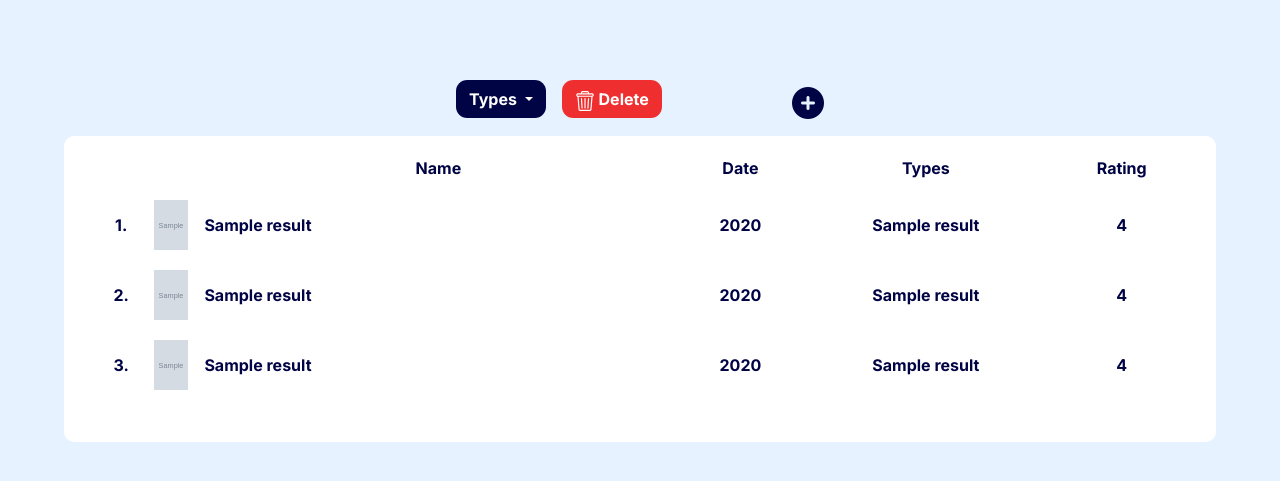
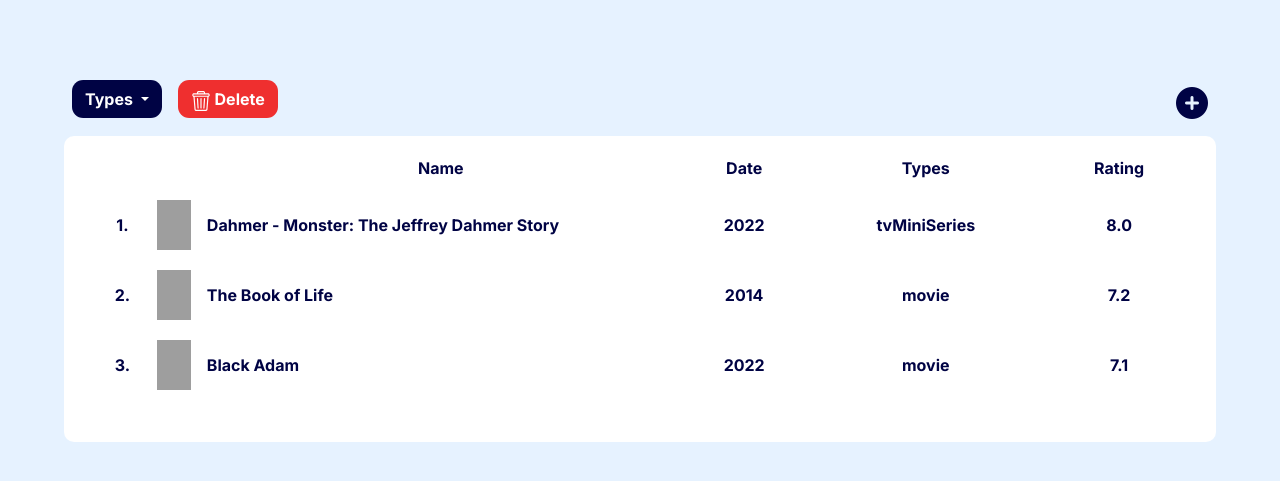
Before and after one commit to Deku0202/M-list, a Flask app: page /list in a window 1280 px wide. Shown: the part 85-566 px from the top of the page. Run offline with Flask 2, Linux system fonts and the light colour scheme; a user stored in the database is signed in; grey boxes marked "Sample" are stand-in pictures; a database or web service that is not in the repository returns one stand-in record (values such as "Sample title"); data that the repository does not hold is empty; some libraries are stand-ins or nearby versions; grey boxes are pictures that could not be loaded.

Commit message:
list slow loading fix

```diff
--- a/app.py
+++ b/app.py
@@ -181,6 +181,11 @@ def add():
     if request.method == "POST":
 
         title = request.form.get("title")
+        name = request.form.get("name")
+        date = request.form.get("date")
+        Type = request.form.get("type")
+        img = request.form.get("img")
+
         arr = ["/title/", "/"]
 
         for a in arr:
@@ -188,13 +193,15 @@ def add():
 
         title = {"name": title}
 
+        rate = rating(title["name"])
+
         own = db.execute("SELECT name FROM p_list WHERE user_id = ?", session["user_id"])
 
         if title in own:
             return jsonify({'error': 'Admin access is required'}), 401
 
         else:
-            db.execute("INSERT INTO p_list (user_id, name) VALUES(?, ?)", session["user_id"], title["name"])
+            db.execute("INSERT INTO p_list (user_id, name, title, date, type, rating, img) VALUES(?, ?, ?, ?, ?, ?, ?)", session["user_id"], name, title["name"], date, Type, rate, img)
             return jsonify({'success': 'good'}), 200
 
     return redirect("/")
@@ -205,11 +212,6 @@ def plist():
 
     lists = []
 
-    plist = db.execute("SELECT name FROM p_list WHERE user_id = ?", session["user_id"])
+    plist = db.execute("SELECT * FROM p_list WHERE user_id = ?", session["user_id"])
 
-    for one in plist:
-        i = look(one["name"])
-        i[0]["rating"] = rating(one["name"])
-        lists.append(i[0])
-
-    return render_template("list.html", lists=lists)
+    return render_template("list.html", lists=plist)
--- a/static/ajax.js
+++ b/static/ajax.js
@@ -4,7 +4,11 @@ function add(e, num){
       type:'POST',
       url:'/add',
       data:{
-         title:$("#title_"+num).val()
+         title:$("#title_"+num).val(),
+         name:$("#name_"+num).val(),
+         date:$("#date_"+num).val(),
+         type:$("#type_"+num).val(),
+         img:$("#img_"+num).val()
       },
       success: function() {
         $('.200').fadeIn('slow');
--- a/static/style.css
+++ b/static/style.css
@@ -382,7 +382,7 @@ table
 
     .m-box
     {
-        width: 30vw;
+        width: 90vw;
     }
 
     .wel
--- a/templates/list.html
+++ b/templates/list.html
@@ -41,8 +41,8 @@
                     <td></td>
                     <td></td>
                     <td>Name</td>
-                    <td>Date</td>
-                    <td>Types</td>
+                    <td class="display-med-none">Date</td>
+                    <td class="display-med-none">Types</td>
                     <td>Rating</td>
                 </thead>
                 <tbody>
@@ -51,10 +51,11 @@
                     {% set row_no = loop.index %}
                     <tr>
                         <td class="pe-2">{{ row_no }}.</td>
-                        <td class="img"><img class="img" src="{{ list["image"]["url"] }}" alt="img"></td>
-                        <td class="fs-small ps-3 text-start lg-title">{{ list["title"] }}</td>
-                        <td class="display-med-none">{{ list["year"] }}</td>
-                        <td class="display-med-none">{{ list["titleType"] }}</td>
+                        <td class="img"><img class="img" src="{{ list["img"] }}" alt="img"></td>
+                        <td class="fs-small ps-3 text-start lg-title">{{ list["name"] }}</td>
+                        <td hidden>{{ list["title"] }}</td>
+                        <td class="display-med-none">{{ list["date"] }}</td>
+                        <td class="display-med-none">{{ list["type"] }}</td>
                         <td class="rating">{{ list["rating"] }}</td>
                     </tr>
                     {% endfor %}
--- a/templates/result.html
+++ b/templates/result.html
@@ -22,6 +22,10 @@
                         <td>
                             <form class="ms-3 me-3" action="/add" method="POST" onsubmit="add(event, {{ row_no }})">
                                 <input hidden id="title_{{ row_no }}" value="{{ result["id"] }}">
+                                <input hidden id="name_{{ row_no }}" value="{{ result["title"] }}">
+                                <input hidden id="date_{{ row_no }}" value="{{ result["year"] }}">
+                                <input hidden id="type_{{ row_no }}" value="{{ result["titleType"] }}">
+                                <input hidden id="img_{{ row_no }}" value="{{ result["image"]["url"] }}">
                                 <button class="add" type="submit"><i class="fa-solid fa-circle-plus"></i></button>
                             </form>
                         </td>
```
Also changed, not shown: database.db.
